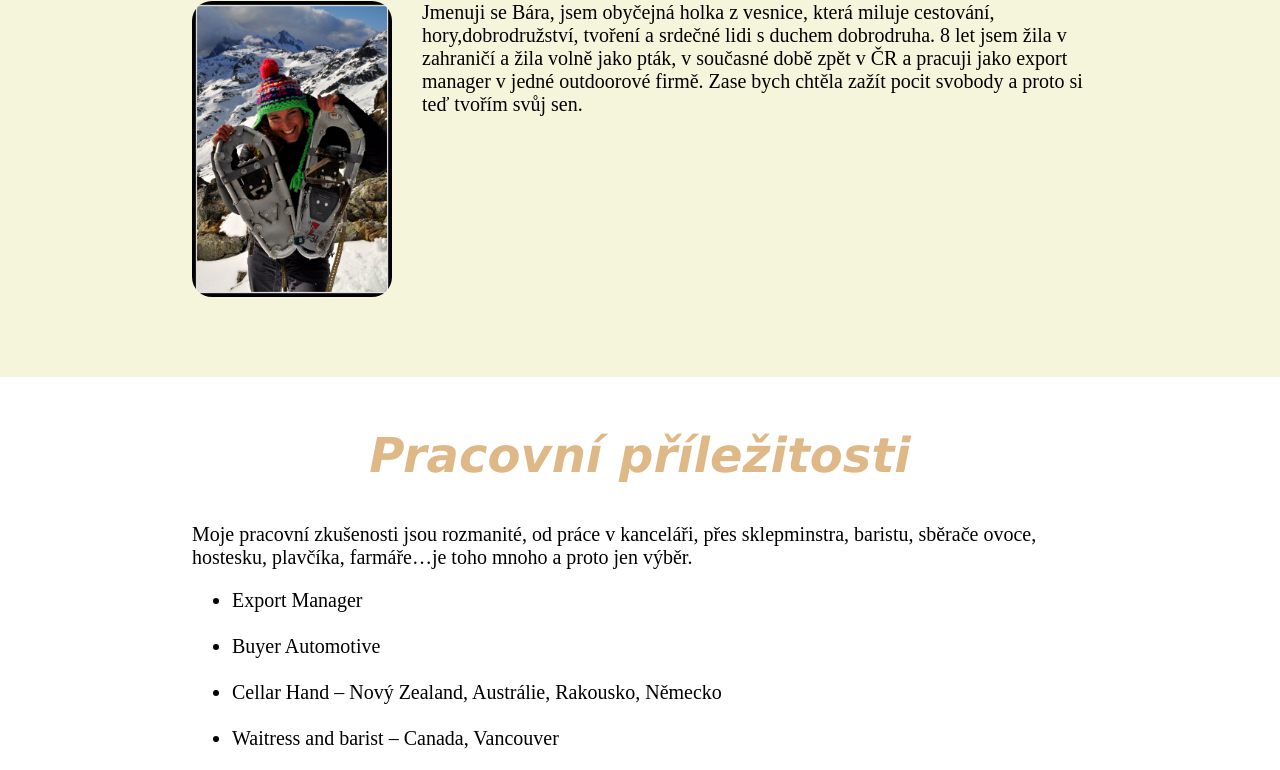
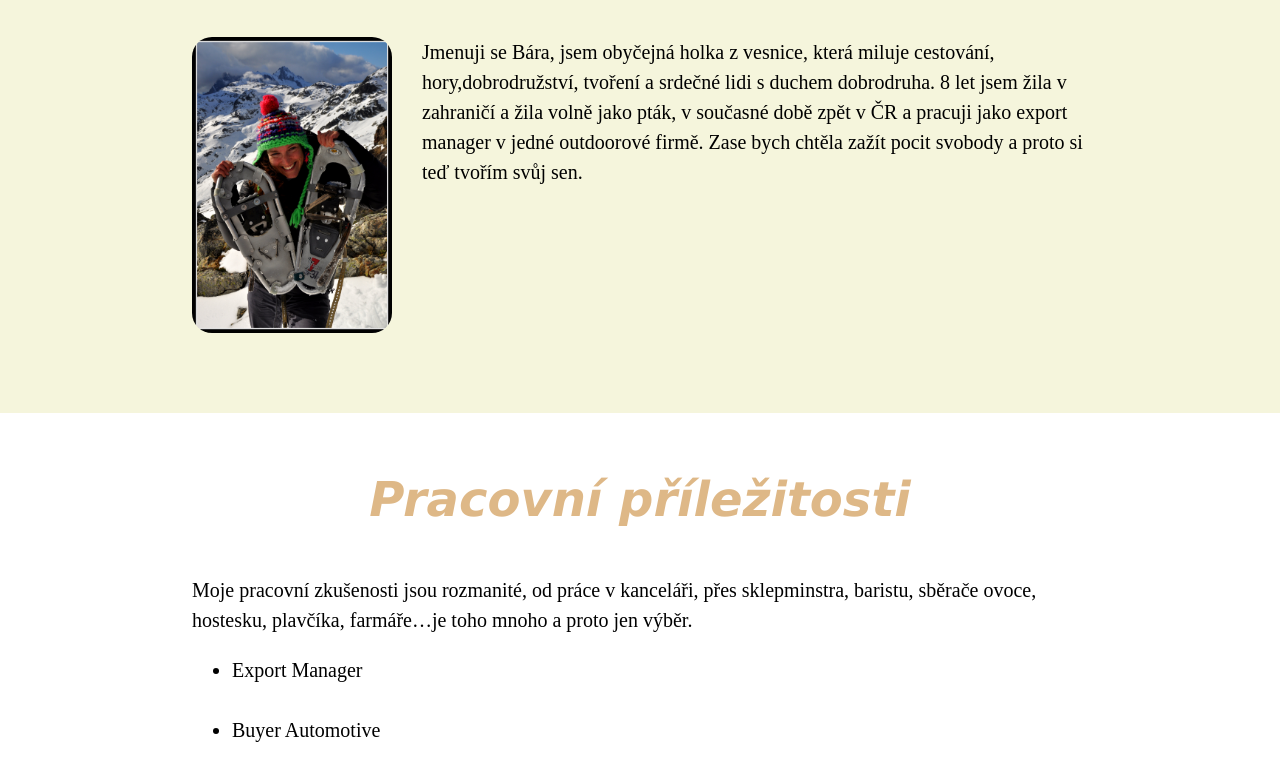
Before and after one commit to stroneba/mujzivotopis, a plain HTML site: page index.html in a window 1280 px wide. Shown: the part 355-1125 px from the top of the page. Drawn offline with Linux system fonts and the light colour scheme.

Commit message:
zmena css

```diff
--- a/style.css
+++ b/style.css
@@ -2,7 +2,7 @@ body{
     font-size: 20px;
     font-family: 'Times New Roman', Times, serif, Helvetica, sans-serif;
     font-weight: 400;
-    line-height: 1,5;
+    line-height: 1.5;
     margin:0;
 }
 
```
